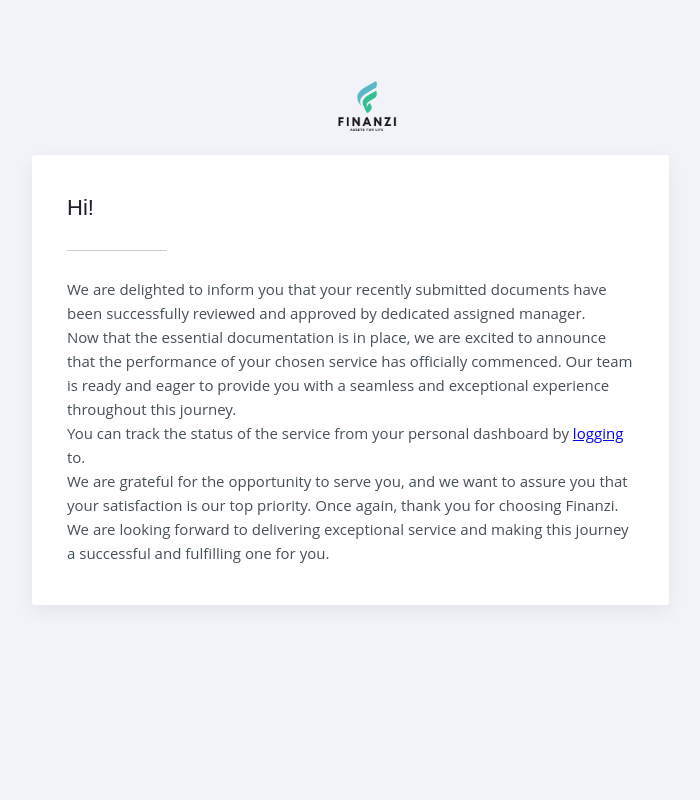
After one commit to amansasuke/funhub, a Symfony app: template templates/emails/orderstatus.html.twig in a window 1280 px wide. The commit adds this page. Shown: the whole page, without its empty margins (273-973 px from the left). Run offline with Twig, Linux system fonts and the light colour scheme; the template is opened without the code that fills it, so the values that code supplies are empty; some libraries are stand-ins or nearby versions.

Commit message:
eamil add order start

```diff
--- a/templates/dashboard/order.html.twig
+++ b/templates/dashboard/order.html.twig
@@ -266,7 +266,7 @@
                                                     <button class="btn btn-info" style="width:100%;"><i class="fa fa-eye"></i></button>
                                                 </a>
                                             {% else %}
-                                                <small>Document not available</small>
+                                                <button class="btn btn-secondary" style="width:100%;"><i class="fa fa-close"></i></button>
                                             {% endif %}
                                             <small>{{final.docremark}}</small>
                                         </div>
--- /dev/null
+++ b/templates/emails/orderstatus.html.twig
@@ -0,0 +1,89 @@
+<html lang="en-US">
+
+<head>
+    <meta content="text/html; charset=utf-8" http-equiv="Content-Type" />
+    <title>Confirm Order</title>
+    <meta name="description" content="Confirm Order">
+    <style type="text/css">
+        a:hover {text-decoration: underline !important;}
+    </style>
+</head>
+
+<body marginheight="0" topmargin="0" marginwidth="0" style="margin: 0px; background-color: #f2f3f8;" leftmargin="0">
+    <!--100% body table-->
+    <table cellspacing="0" border="0" cellpadding="0" width="100%" bgcolor="#f2f3f8"
+        style="@import url(https://fonts.googleapis.com/css?family=Rubik:300,400,500,700|Open+Sans:300,400,600,700); font-family: 'Open Sans', sans-serif;">
+        <tr>
+            <td>
+                <table style="background-color: #f2f3f8; max-width:670px;  margin:0 auto;" width="100%" border="0"
+                    align="center" cellpadding="0" cellspacing="0">
+                    <tr>
+                        <td style="height:80px;">&nbsp;</td>
+                    </tr>
+                    <tr>
+                        <td style="text-align:center;">
+                          <a href="#"  >
+                            <img width="60" src="http://181.215.79.76:8080/assets/img/logo.png"  >
+                          </a>
+                        </td>
+                    </tr>
+                    <tr>
+                        <td style="height:20px;">&nbsp;</td>
+                    </tr>
+                    <tr>
+                        <td>
+                            <table width="95%" border="0"  cellpadding="0" cellspacing="0"
+                                style="max-width:670px;background:#fff; border-radius:3px; -webkit-box-shadow:0 6px 18px 0 rgba(0,0,0,.06);-moz-box-shadow:0 6px 18px 0 rgba(0,0,0,.06);box-shadow:0 6px 18px 0 rgba(0,0,0,.06);">
+                                <tr>
+                                    <td style="height:40px;">&nbsp;</td>
+                                </tr>
+                                <tr>
+                                    <td style="padding:0 35px;">
+                                        <h3 style="color:#1e1e2d; font-weight:500; margin:0;font-size:22px;font-family:'Rubik',sans-serif;">Hi! {{username}}</h3>
+                                        <span
+                                            style="display:inline-block; vertical-align:middle; margin:29px 0 26px; border-bottom:1px solid #cecece; width:100px;"></span>
+                                        <p style="color:#455056; font-size:15px;line-height:24px; margin:0;">
+                                            We are delighted to inform you that your recently submitted documents have been successfully reviewed and approved by dedicated assigned manager.
+                                            <br>
+                                        </p>
+                                        <p style="color:#455056; font-size:15px;line-height:24px; margin:0;">
+                                            Now that the essential documentation is in place, we are excited to announce that the performance of your chosen service has officially commenced. Our team is ready and eager to provide you with a seamless and exceptional experience throughout this journey.
+                                            <br>
+                                        </p>
+                                        <p style="color:#455056; font-size:15px;line-height:24px; margin:0;">
+                                            You can track the status of the service from your personal dashboard by <a href="https://thefinanzi.in/login">logging</a> to.
+                                            <br>
+
+                                        </p>
+
+                                        <p style="color:#455056; font-size:15px;line-height:24px; margin:0;">
+                                            We are grateful for the opportunity to serve you, and we want to assure you that your satisfaction is our top priority.
+                                            Once again, thank you for choosing Finanzi. We are looking forward to delivering exceptional service and making this journey a successful and fulfilling one for you.
+                                        </p>
+
+                                        {# <a href="http://thefinanzi.in:8080{{ path('app_dashboard') }}"
+                                            style="background:#5bb7c5;text-decoration:none !important; font-weight:500; margin-top:35px; color:#fff;text-transform:uppercase; font-size:14px;padding:10px 24px;display:inline-block;border-radius:50px;">
+                                            Check you order
+                                        </a>#}
+                                    </td>
+                                </tr>
+                                <tr>
+                                    <td style="height:40px;">&nbsp;</td>
+                                </tr>
+                            </table>
+                        </td>
+                    <tr>
+                        <td style="height:20px;">&nbsp;</td>
+                    </tr>
+
+                    <tr>
+                        <td style="height:80px;">&nbsp;</td>
+                    </tr>
+                </table>
+            </td>
+        </tr>
+    </table>
+    <!--/100% body table-->
+</body>
+
+</html>
--- a/templates/manger/orderdoc.html.twig
+++ b/templates/manger/orderdoc.html.twig
@@ -270,7 +270,7 @@
                                                             <a href="{{ asset("assets/uploads/brochures/")}}{{doc.doclink}}" target="_blank" class="btn btn-info btn-view" style="z-index: 999;"><i class="lni-eye"></i></a>
                                                         </div>
                                                     {% else %}
-                                                        <small>Document not available</small>
+                                                        <button class="btn btn-secondary" style="width:100%;"><i class="fa fa-close"></i></button>
                                                     {% endif %}
 
                                                     </td>
```
Also changed, not shown: src/Controller/AggentdashbordController.php (+17 -1 lines), src/Controller/MangerController.php (+18 -1 lines), templates/emails/orderstart.html.twig (added, +87 -0 lines).
